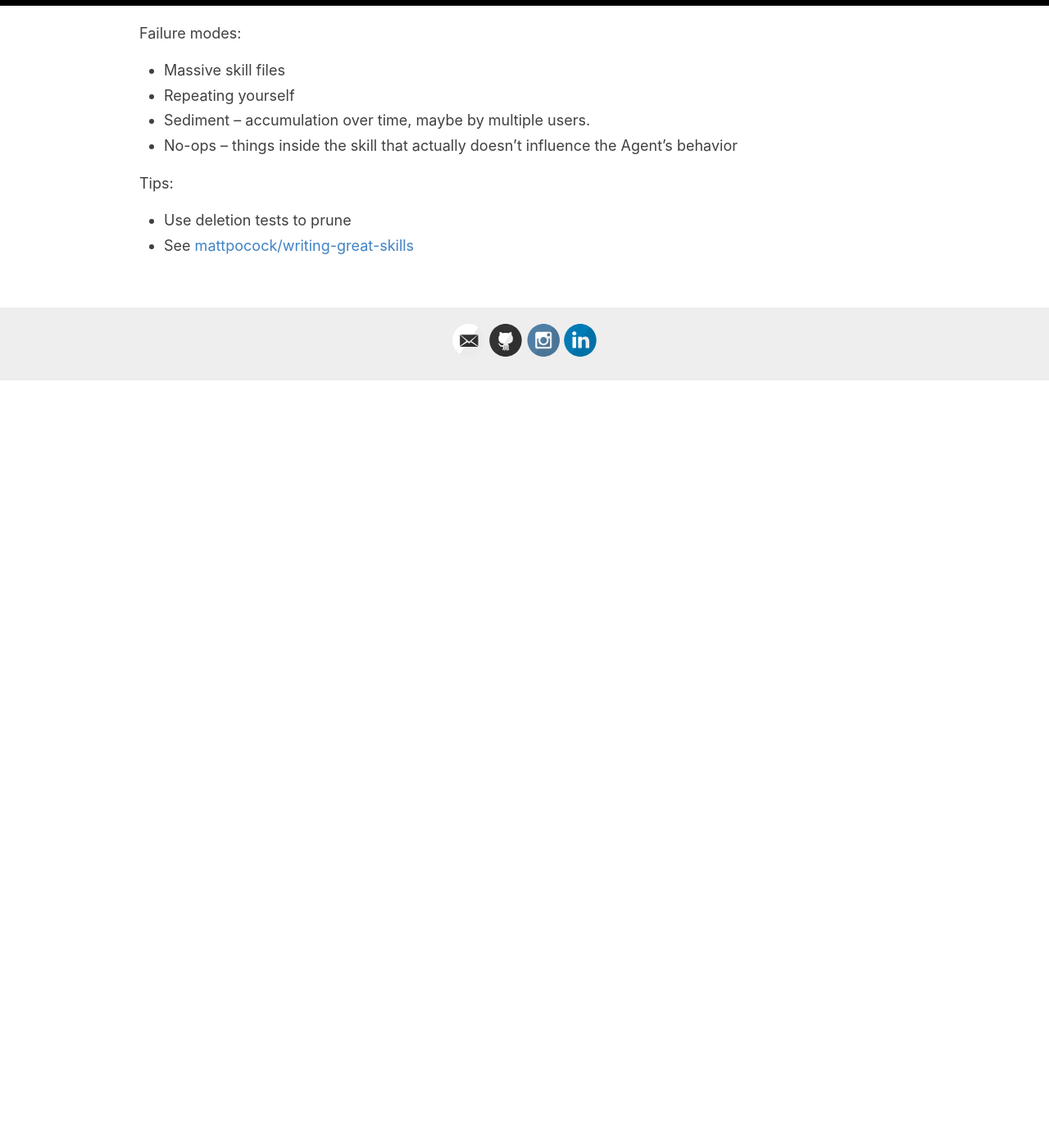
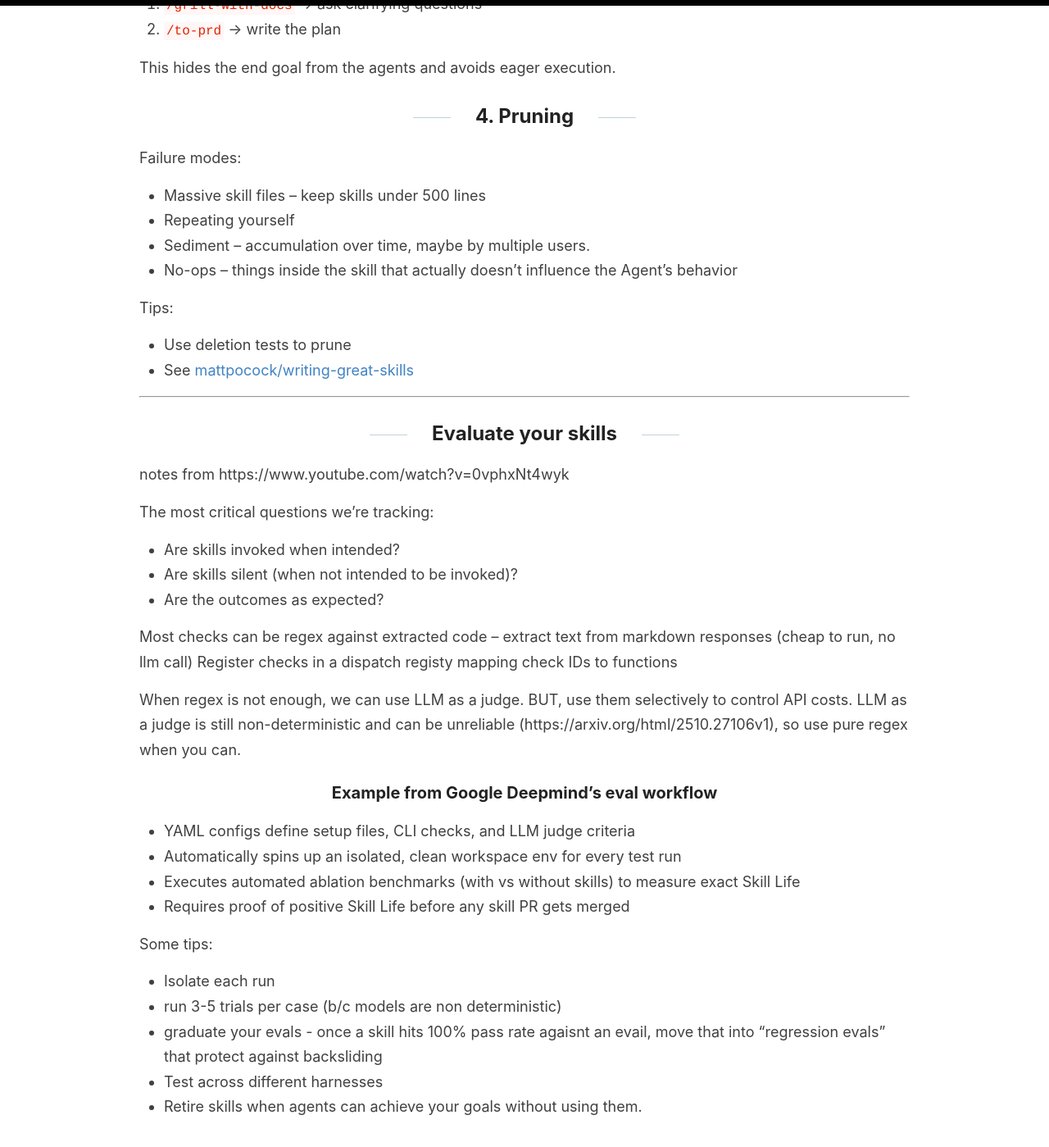
Before and after one commit to kfchou/kfchou.github.io, a Jekyll site: the page built from _posts/2026-07-02-avoid-skill-hell.md, in a window 1280 px wide and 1400 px high, scrolled down 1926 px. Shown: the whole window at 82% size. Built offline with Jekyll 4.4.1, drawn with Linux system fonts in a browser that asks for light colours; comment, search, counter and statistics services are not loaded; before the commit the page ends 2391 px from its top, so only the background shows below that; some of the changed text lies outside the part shown.

Commit message:
add deepmind notes

```diff
--- a/_posts/2026-07-02-avoid-skill-hell.md
+++ b/_posts/2026-07-02-avoid-skill-hell.md
@@ -7,15 +7,18 @@ categories: [AI Coding, LLMs, Claude Code, Agent Skill]
 These are notes taken from a [talk](https://www.youtube.com/watch?v=UNzCG3lw6O0) by Matt Pocock, where he shares his philosophy in designing agent skills. Matt is the author of the popular agent skill repository [mattpocock/skills](https://github.com/mattpocock/skills)(154k stars).
 
 ## 1. Trigger
-The keyword `disable-model-invocation` in the skill file header can prevent your skill from being invoked by models, making them user-invoked only by using the command syntax: `/my-skill`
+The keyword `disable-model-invocation` in the skill file header can prevent your skill from being invoked by models, making them user-invoked only by using the command syntax: `/my-skill`. This prevents the skill frontmatter from taking up unnecessary space in your context window.
 
-Why would you want this? User-invocation removes the ambiguity of knowing when skills are correctly triggered. The popular obra/superpowers skill repository is frequently updated, but most of those updates concerns with tweaking the skill description to make sure they're invoked at the right times.
+Why would you want this? Intentional user-invocation removes the ambiguity of knowing when skills are correctly triggered. The popular obra/superpowers skill repository is frequently updated, but most of those updates concerns with tweaking the skill description to make sure they're invoked at the right times.
 
 To avoid this ambiguity, Matt would rather put cognitive load on users and make his skills all **user-invoked**.
 
+Triggering is a common issue in production when building skills for non-SWE end users.
+
 ## 2. Structure
 Each skill file should have
-1. step-by-step procedures
+1. (model invoked skills) A description - why a skill should be used
+1. how a skill is used -- step-by-step procedures? Well-defined goals/Constraints?
 2. supporting information/references - templates, definitions, etc
 
 Each skill file should be as small as possible. Why?
@@ -24,6 +27,8 @@ Each skill file should be as small as possible. Why?
 * More readable
 
 Think about the different action branches of the skill. Many skills only have a single branch, but some have many. If there are many branches, use pointers to point to references to keep the file small.
+
+Additional tips: avoid overfitting, the _how_ should be scalable
 
 ## 3. Steering
 **Failure mode: Agent doesn't do what I want**
@@ -50,7 +55,7 @@ This hides the end goal from the agents and avoids eager execution.
 
 ## 4. Pruning
 Failure modes:
-* Massive skill files
+* Massive skill files -- keep skills under 500 lines
 * Repeating yourself
 * Sediment -- accumulation over time, maybe by multiple users.
 * No-ops -- things inside the skill that actually doesn't influence the Agent's behavior
@@ -58,3 +63,32 @@ Failure modes:
 Tips:
 * Use deletion tests to prune
 * See [mattpocock/writing-great-skills](https://github.com/mattpocock/skills/blob/main/skills/productivity/writing-great-skills/SKILL.md)
+
+---
+
+## Evaluate your skills
+
+notes from https://www.youtube.com/watch?v=0vphxNt4wyk
+
+The most critical questions we're tracking:
+- Are skills invoked when intended?
+- Are skills silent (when not intended to be invoked)?
+- Are the outcomes as expected?
+
+Most checks can be regex against extracted code -- extract text from markdown responses (cheap to run, no llm call)
+Register checks in a dispatch registy mapping check IDs to functions
+
+When regex is not enough, we can use LLM as a judge. BUT, use them selectively to control API costs. LLM as a judge is still non-deterministic and can be unreliable (https://arxiv.org/html/2510.27106v1), so use pure regex when you can.
+
+### Example from Google Deepmind's eval workflow
+* YAML configs define setup files, CLI checks, and LLM judge criteria
+* Automatically spins up an isolated, clean workspace env for every test run
+* Executes automated ablation benchmarks (with vs without skills) to measure exact Skill Life
+* Requires proof of positive Skill Life before any skill PR gets merged
+
+Some tips:
+* Isolate each run
+* run 3-5 trials per case (b/c models are non deterministic)
+* graduate your evals - once a skill hits 100% pass rate agaisnt an evail, move that into "regression evals" that protect against backsliding
+* Test across different harnesses
+* Retire skills when agents can achieve your goals without using them.
```
